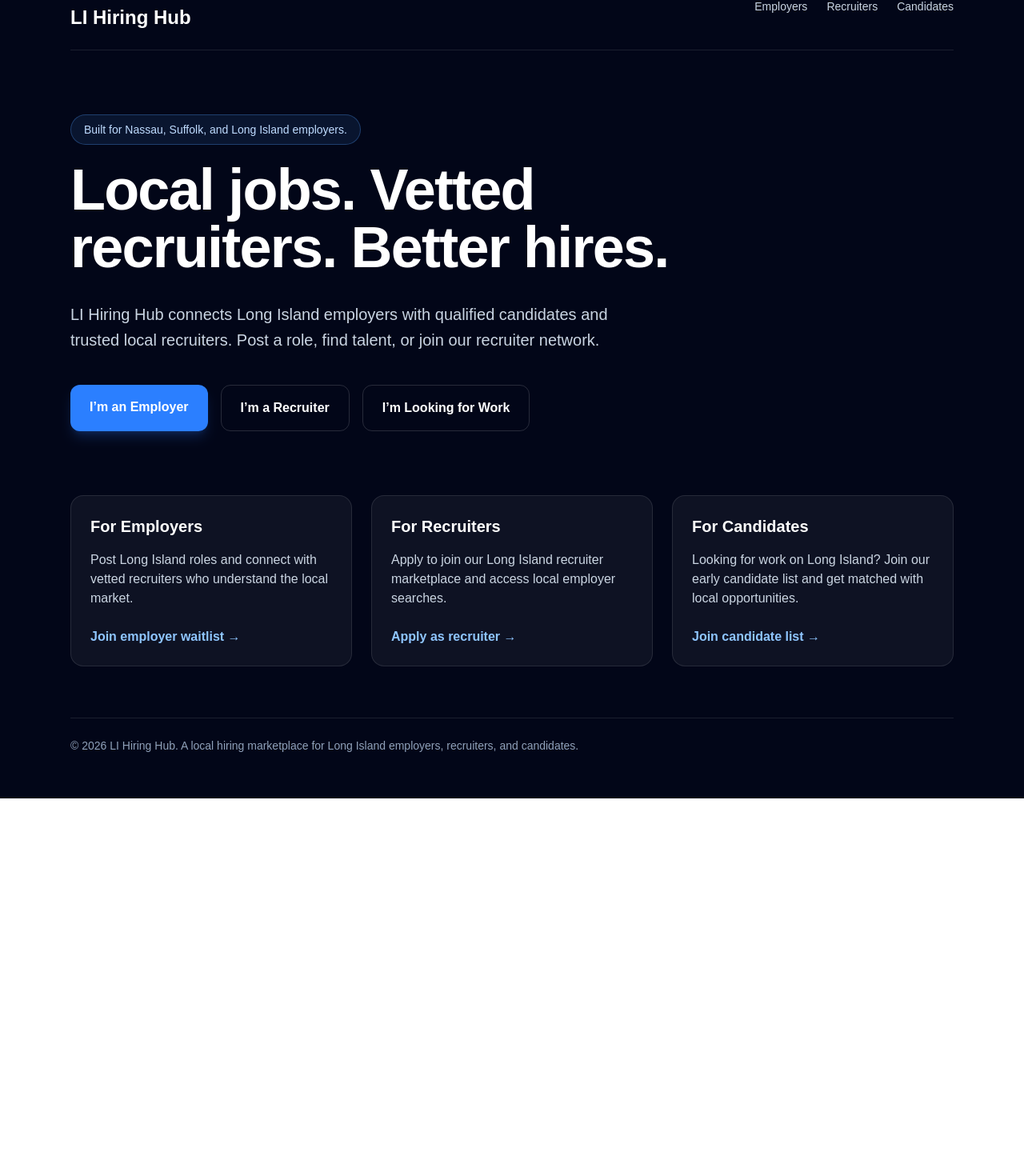
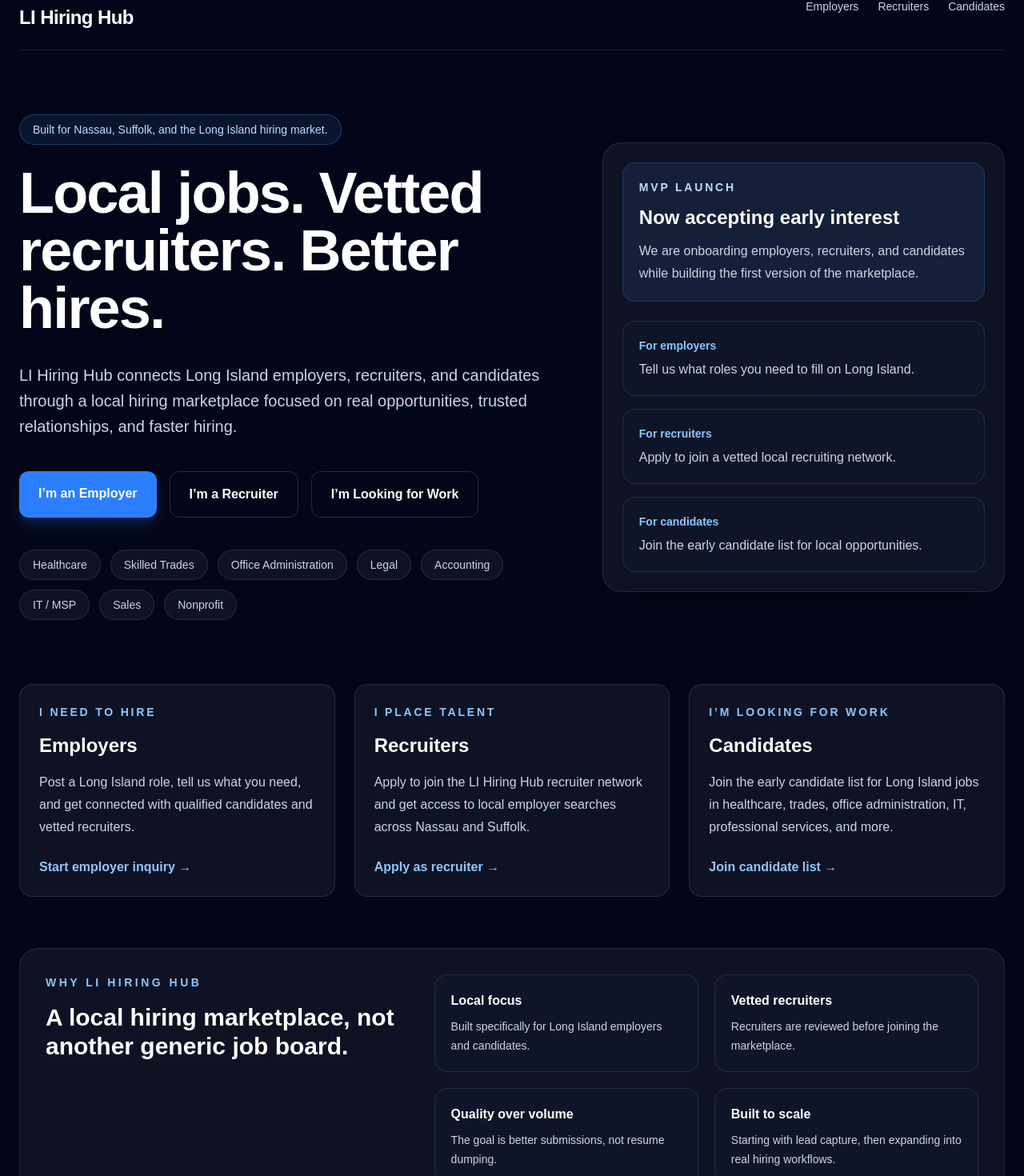
Before and after one commit to GCTDevOrg/li-hiring-hub, a Next.js app: page / in a window 1280 px wide. Shown: the part 54-1524 px from the top of the page at 80% size. Before the commit the page ends 1052 px from the top, so only its background shows below. Built offline with nearby package versions, Linux system fonts and the light colour scheme.

Commit message:
Rebuild homepage with lead capture links

```diff
--- a/app/page.tsx
+++ b/app/page.tsx
@@ -1,127 +1,250 @@
+import Link from "next/link";
+
+const paths = [
+  {
+    title: "Employers",
+    eyebrow: "I need to hire",
+    description:
+      "Post a Long Island role, tell us what you need, and get connected with qualified candidates and vetted recruiters.",
+    href: "/employers",
+    cta: "Start employer inquiry",
+  },
+  {
+    title: "Recruiters",
+    eyebrow: "I place talent",
+    description:
+      "Apply to join the LI Hiring Hub recruiter network and get access to local employer searches across Nassau and Suffolk.",
+    href: "/recruiters",
+    cta: "Apply as recruiter",
+  },
+  {
+    title: "Candidates",
+    eyebrow: "I’m looking for work",
+    description:
+      "Join the early candidate list for Long Island jobs in healthcare, trades, office administration, IT, professional services, and more.",
+    href: "/candidates",
+    cta: "Join candidate list",
+  },
+];
+
+const categories = [
+  "Healthcare",
+  "Skilled Trades",
+  "Office Administration",
+  "Legal",
+  "Accounting",
+  "IT / MSP",
+  "Sales",
+  "Nonprofit",
+];
+
 export default function Home() {
   return (
     <main className="min-h-screen bg-slate-950 text-white">
-      <section className="mx-auto flex min-h-screen max-w-6xl flex-col px-6 py-8">
+      <section className="mx-auto flex min-h-screen max-w-7xl flex-col px-6 py-8">
         <header className="flex items-center justify-between border-b border-white/10 pb-6">
-          <div>
+          <Link href="/" className="group">
             <p className="text-sm font-semibold uppercase tracking-[0.25em] text-blue-300">
               Long Island Hiring Hub
             </p>
-            <h1 className="mt-2 text-2xl font-bold">LI Hiring Hub</h1>
-          </div>
+            <h1 className="mt-2 text-2xl font-bold tracking-tight group-hover:text-blue-100">
+              LI Hiring Hub
+            </h1>
+          </Link>
 
-          <nav className="hidden gap-6 text-sm text-slate-300 md:flex">
-            <a href="#employers" className="hover:text-white">
+          <nav className="hidden items-center gap-6 text-sm font-medium text-slate-300 md:flex">
+            <Link href="/employers" className="hover:text-white">
               Employers
-            </a>
-            <a href="#recruiters" className="hover:text-white">
+            </Link>
+            <Link href="/recruiters" className="hover:text-white">
               Recruiters
-            </a>
-            <a href="#candidates" className="hover:text-white">
+            </Link>
+            <Link href="/candidates" className="hover:text-white">
               Candidates
-            </a>
+            </Link>
           </nav>
         </header>
 
-        <section className="flex flex-1 flex-col justify-center py-20">
-          <div className="max-w-4xl">
-            <p className="mb-5 inline-flex rounded-full border border-blue-400/30 bg-blue-400/10 px-4 py-2 text-sm font-medium text-blue-200">
-              Built for Nassau, Suffolk, and Long Island employers.
+        <section className="grid flex-1 items-center gap-12 py-20 lg:grid-cols-[1.15fr_0.85fr]">
+          <div>
+            <p className="mb-6 inline-flex rounded-full border border-blue-400/30 bg-blue-400/10 px-4 py-2 text-sm font-medium text-blue-200">
+              Built for Nassau, Suffolk, and the Long Island hiring market.
             </p>
 
-            <h2 className="text-5xl font-bold tracking-tight md:text-7xl">
+            <h2 className="max-w-5xl text-5xl font-bold tracking-tight md:text-7xl">
               Local jobs. Vetted recruiters. Better hires.
             </h2>
 
-            <p className="mt-8 max-w-2xl text-xl leading-8 text-slate-300">
-              LI Hiring Hub connects Long Island employers with qualified
-              candidates and trusted local recruiters. Post a role, find talent,
-              or join our recruiter network.
+            <p className="mt-8 max-w-3xl text-xl leading-8 text-slate-300">
+              LI Hiring Hub connects Long Island employers, recruiters, and
+              candidates through a local hiring marketplace focused on real
+              opportunities, trusted relationships, and faster hiring.
             </p>
 
             <div className="mt-10 flex flex-col gap-4 sm:flex-row">
-              <a
-                href="#employers"
+              <Link
+                href="/employers"
                 className="rounded-xl bg-blue-500 px-6 py-4 text-center font-semibold text-white shadow-lg shadow-blue-500/20 hover:bg-blue-400"
               >
                 I’m an Employer
-              </a>
+              </Link>
 
-              <a
-                href="#recruiters"
+              <Link
+                href="/recruiters"
                 className="rounded-xl border border-white/15 px-6 py-4 text-center font-semibold text-white hover:bg-white/10"
               >
                 I’m a Recruiter
-              </a>
+              </Link>
 
-              <a
-                href="#candidates"
+              <Link
+                href="/candidates"
                 className="rounded-xl border border-white/15 px-6 py-4 text-center font-semibold text-white hover:bg-white/10"
               >
                 I’m Looking for Work
-              </a>
+              </Link>
+            </div>
+
+            <div className="mt-10 flex flex-wrap gap-3">
+              {categories.map((category) => (
+                <span
+                  key={category}
+                  className="rounded-full border border-white/10 bg-white/5 px-4 py-2 text-sm text-slate-300"
+                >
+                  {category}
+                </span>
+              ))}
+            </div>
+          </div>
+
+          <div className="rounded-3xl border border-white/10 bg-white/5 p-6 shadow-2xl shadow-black/30">
+            <div className="rounded-2xl border border-blue-400/20 bg-blue-400/10 p-5">
+              <p className="text-sm font-semibold uppercase tracking-[0.2em] text-blue-200">
+                MVP Launch
+              </p>
+              <h3 className="mt-3 text-2xl font-bold">
+                Now accepting early interest
+              </h3>
+              <p className="mt-3 leading-7 text-slate-300">
+                We are onboarding employers, recruiters, and candidates while
+                building the first version of the marketplace.
+              </p>
+            </div>
+
+            <div className="mt-6 space-y-4">
+              <div className="rounded-2xl border border-white/10 bg-slate-900/70 p-5">
+                <p className="text-sm font-semibold text-blue-300">
+                  For employers
+                </p>
+                <p className="mt-2 text-slate-300">
+                  Tell us what roles you need to fill on Long Island.
+                </p>
+              </div>
+
+              <div className="rounded-2xl border border-white/10 bg-slate-900/70 p-5">
+                <p className="text-sm font-semibold text-blue-300">
+                  For recruiters
+                </p>
+                <p className="mt-2 text-slate-300">
+                  Apply to join a vetted local recruiting network.
+                </p>
+              </div>
+
+              <div className="rounded-2xl border border-white/10 bg-slate-900/70 p-5">
+                <p className="text-sm font-semibold text-blue-300">
+                  For candidates
+                </p>
+                <p className="mt-2 text-slate-300">
+                  Join the early candidate list for local opportunities.
+                </p>
+              </div>
             </div>
           </div>
         </section>
 
         <section className="grid gap-6 pb-16 md:grid-cols-3">
-          <div
-            id="employers"
-            className="rounded-2xl border border-white/10 bg-white/5 p-6"
+          {paths.map((path) => (
+            <Link
+              key={path.title}
+              href={path.href}
+              className="group rounded-2xl border border-white/10 bg-white/5 p-6 transition hover:-translate-y-1 hover:border-blue-300/40 hover:bg-white/10"
             >
-            <h3 className="text-xl font-bold">For Employers</h3>
-            <p className="mt-4 text-slate-300">
-              Post Long Island roles and connect with vetted recruiters who
-              understand the local market.
+              <p className="text-sm font-semibold uppercase tracking-[0.2em] text-blue-300">
+                {path.eyebrow}
               </p>
-            <a
-              href="mailto:info@lihiringhub.com?subject=Employer%20Interest"
-              className="mt-6 inline-block font-semibold text-blue-300 hover:text-blue-200"
-            >
-              Join employer waitlist →
-            </a>
+              <h3 className="mt-4 text-2xl font-bold">{path.title}</h3>
+              <p className="mt-4 leading-7 text-slate-300">
+                {path.description}
+              </p>
+              <p className="mt-6 font-semibold text-blue-300 group-hover:text-blue-200">
+                {path.cta} →
+              </p>
+            </Link>
+          ))}
+        </section>
+
+        <section className="mb-16 rounded-3xl border border-white/10 bg-white/5 p-8">
+          <div className="grid gap-8 md:grid-cols-[0.8fr_1.2fr]">
+            <div>
+              <p className="text-sm font-semibold uppercase tracking-[0.25em] text-blue-300">
+                Why LI Hiring Hub
+              </p>
+              <h3 className="mt-4 text-3xl font-bold">
+                A local hiring marketplace, not another generic job board.
+              </h3>
             </div>
 
-          <div
-            id="recruiters"
-            className="rounded-2xl border border-white/10 bg-white/5 p-6"
-          >
-            <h3 className="text-xl font-bold">For Recruiters</h3>
-            <p className="mt-4 text-slate-300">
-              Apply to join our Long Island recruiter marketplace and access
-              local employer searches.
+            <div className="grid gap-5 sm:grid-cols-2">
+              <div className="rounded-2xl border border-white/10 bg-slate-900/70 p-5">
+                <h4 className="font-bold">Local focus</h4>
+                <p className="mt-2 text-sm leading-6 text-slate-300">
+                  Built specifically for Long Island employers and candidates.
                 </p>
-            <a
-              href="mailto:info@lihiringhub.com?subject=Recruiter%20Application"
-              className="mt-6 inline-block font-semibold text-blue-300 hover:text-blue-200"
-            >
-              Apply as recruiter →
-            </a>
               </div>
 
-          <div
-            id="candidates"
-            className="rounded-2xl border border-white/10 bg-white/5 p-6"
-          >
-            <h3 className="text-xl font-bold">For Candidates</h3>
-            <p className="mt-4 text-slate-300">
-              Looking for work on Long Island? Join our early candidate list and
-              get matched with local opportunities.
+              <div className="rounded-2xl border border-white/10 bg-slate-900/70 p-5">
+                <h4 className="font-bold">Vetted recruiters</h4>
+                <p className="mt-2 text-sm leading-6 text-slate-300">
+                  Recruiters are reviewed before joining the marketplace.
                 </p>
-            <a
-              href="mailto:info@lihiringhub.com?subject=Candidate%20Interest"
-              className="mt-6 inline-block font-semibold text-blue-300 hover:text-blue-200"
-            >
-              Join candidate list →
-            </a>
+              </div>
+
+              <div className="rounded-2xl border border-white/10 bg-slate-900/70 p-5">
+                <h4 className="font-bold">Quality over volume</h4>
+                <p className="mt-2 text-sm leading-6 text-slate-300">
+                  The goal is better submissions, not resume dumping.
+                </p>
+              </div>
+
+              <div className="rounded-2xl border border-white/10 bg-slate-900/70 p-5">
+                <h4 className="font-bold">Built to scale</h4>
+                <p className="mt-2 text-sm leading-6 text-slate-300">
+                  Starting with lead capture, then expanding into real hiring
+                  workflows.
+                </p>
+              </div>
+            </div>
           </div>
         </section>
 
         <footer className="border-t border-white/10 py-6 text-sm text-slate-400">
+          <div className="flex flex-col justify-between gap-4 md:flex-row">
             <p>
               © {new Date().getFullYear()} LI Hiring Hub. A local hiring
               marketplace for Long Island employers, recruiters, and candidates.
             </p>
+
+            <div className="flex gap-5">
+              <Link href="/employers" className="hover:text-white">
+                Employers
+              </Link>
+              <Link href="/recruiters" className="hover:text-white">
+                Recruiters
+              </Link>
+              <Link href="/candidates" className="hover:text-white">
+                Candidates
+              </Link>
+            </div>
+          </div>
         </footer>
       </section>
     </main>
```
Lines whose indentation alone changed are shown as unchanged.
